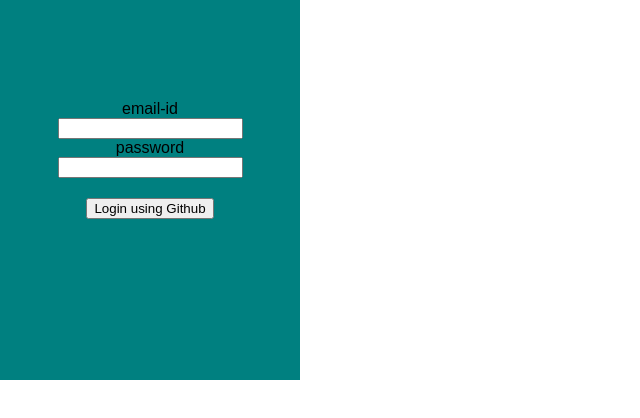
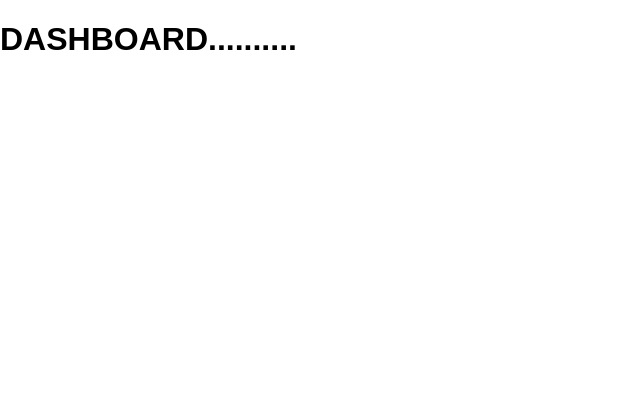
Before and after one commit to sreerag-nair/github_authorization_app, a React (Create React App) app: page /dashboard in a window 1280 px wide. Shown: the top 418 px of the page, without its empty margins (0-640 px from the left). Built offline with nearby package versions, Linux system fonts and the light colour scheme.

Commit message:
Auth Window Generated....

```diff
--- a/package.json
+++ b/package.json
@@ -4,8 +4,11 @@
   "private": true,
   "dependencies": {
     "axios": "^0.18.0",
+    "cors": "^2.8.4",
     "react": "^16.4.0",
     "react-dom": "^16.4.0",
+    "react-router": "^4.3.1",
+    "react-router-dom": "^4.3.1",
     "react-scripts": "1.1.4"
   },
   "scripts": {
--- a/src/App.js
+++ b/src/App.js
@@ -1,62 +1,104 @@
 import React, { Component } from 'react';
 import './App.css';
 import axios from 'axios';
+import Dashboard from './Dashboard';
+import { Route, Switch } from 'react-router-dom';
+const cors = require('cors')
+class App extends Component {
 
-class App extends Component {
+
   state = {
-    emailId : '',
-    password : ''
+    emailId: '',
+    password: ''
   }
 
-  updateEmail(event){
+  updateEmail(event) {
     console.log(" email value : ", event.target.value)
-    this.setState({ emailId : event.target.value })
+    this.setState({ emailId: event.target.value })
 
   }
 
-  updatePassword(event){
+  updatePassword(event) {
     console.log(" pwd value : ", event.target.value)
-    this.setState({ password : event.target.value })
+    this.setState({ password: event.target.value })
   }
 
 
-  contactGithub(){
-    axios.get('https://github.com/login/oauth/authorize',{
-      client_id : '3fb8c782622ac4a1d0a6',
-      redirect_uri : '',
-      state : 'An unguessable random string',
-      allow_signup : false
-    }, {
-      headers : {
-        headers: {'Access-Control-Allow-Origin': '*'},
-      }
+  contactGithub() {
+    // console.log("HERE<")
+    //  axios.get('https://www.github.com/login/oauth/authorize/',{
+    //   /* client_id : '3fb8c782622ac4a1d0a6',
+    //   redirect_uri : '',
+    //   state : 'An unguessable random string',
+    //   allow_signup : false */
+    // }, {
+    //   headers : {
+    //     'Access-Control-Allow-Origin' : '*',
+    //   }
+    // })
+    // .then((response) =>{
+    //   console.log("response from github : ", response)
+    // })
+
+    //this doesnt work when the window name is 'gitWindow'.... strange
+    // window.open('https://www.github.com/login/oauth/authorize/?client_id=3fb8c782622ac4a1d0a6',
+    //   'gitWindow',
+    //   "height=100,width=100")
+
+    //but this does.....
+    window.open('https://www.github.com/login/oauth/authorize/?client_id=3fb8c782622ac4a1d0a6',//redirect_uri=http://localhost:3000/dashboard,
+      'dfgrhj',
+      "height=600,width=500")
+
+
+    /*  fetch('https://www.github.com/login/oauth/authorize/?client_id=3fb8c782622ac4a1d0a6', {
+       method: 'GET',
+       mode: 'no-cors',
+       // body : {
+       //   client_id : '3fb8c782622ac4a1d0a6'
+       // }
      })
-    .then((response) =>{
-      console.log("response from github : ", response)
-    })
+       .then((response) => {
+         console.log('rs : ', response)
+       }) */
+
   }
 
   render() {
+
+    return (
+      <span>
+        <Switch>
+
+          <Route exact path="/" render={() => {
             return (
               <div className="App">
                 <div id="loginBox">
                   <div style={{ paddingTop: '100px' }}>
                     <div>
                       <div>email-id</div>
-              <input type="email" value = { this.state.emailId } onChange = { this.updateEmail.bind(this) }/>
+                      <input type="email" value={this.state.emailId} onChange={this.updateEmail.bind(this)} />
                     </div>
                     <div>
                       <div>password</div>
-              <input type="text" value = { this.state.password } onChange = { this.updatePassword.bind(this) }/>
+                      <input type="text" value={this.state.password} onChange={this.updatePassword.bind(this)} />
                     </div>
                     <div>
-              <button type = "submit" onClick = { this.contactGithub } style = {{ marginTop : '20px' }}>
+                      {/* <a href = "">Link</a> */}
+                      <button type="submit" onClick={this.contactGithub} style={{ marginTop: '20px' }}>
                         Login using Github
                  </button>
                     </div>
                   </div>
                 </div>
               </div>
+            )
+          }} />
+
+          <Route exact path="/dashboard" component={Dashboard} />
+
+        </Switch>
+      </span>
     );
   }
 }
--- /dev/null
+++ b/src/Dashboard.js
@@ -0,0 +1,16 @@
+import React, {Component} from 'react';
+
+
+class Dashboard extends Component{
+
+    render(){
+
+        return(
+            <h1>DASHBOARD..........</h1>
+        )
+
+    }
+}
+
+
+export default Dashboard;
--- a/src/index.js
+++ b/src/index.js
@@ -2,7 +2,16 @@ import React from 'react';
 import ReactDOM from 'react-dom';
 import './index.css';
 import App from './App';
+import { BrowserRouter as Router } from 'react-router-dom';
 import registerServiceWorker from './registerServiceWorker';
 
-ReactDOM.render(<App />, document.getElementById('root'));
+ReactDOM.render(
+    <Router >
+
+
+        <App />
+
+
+    </Router>
+    , document.getElementById('root'));
 registerServiceWorker();
```
Lines whose indentation alone changed are shown as unchanged.
